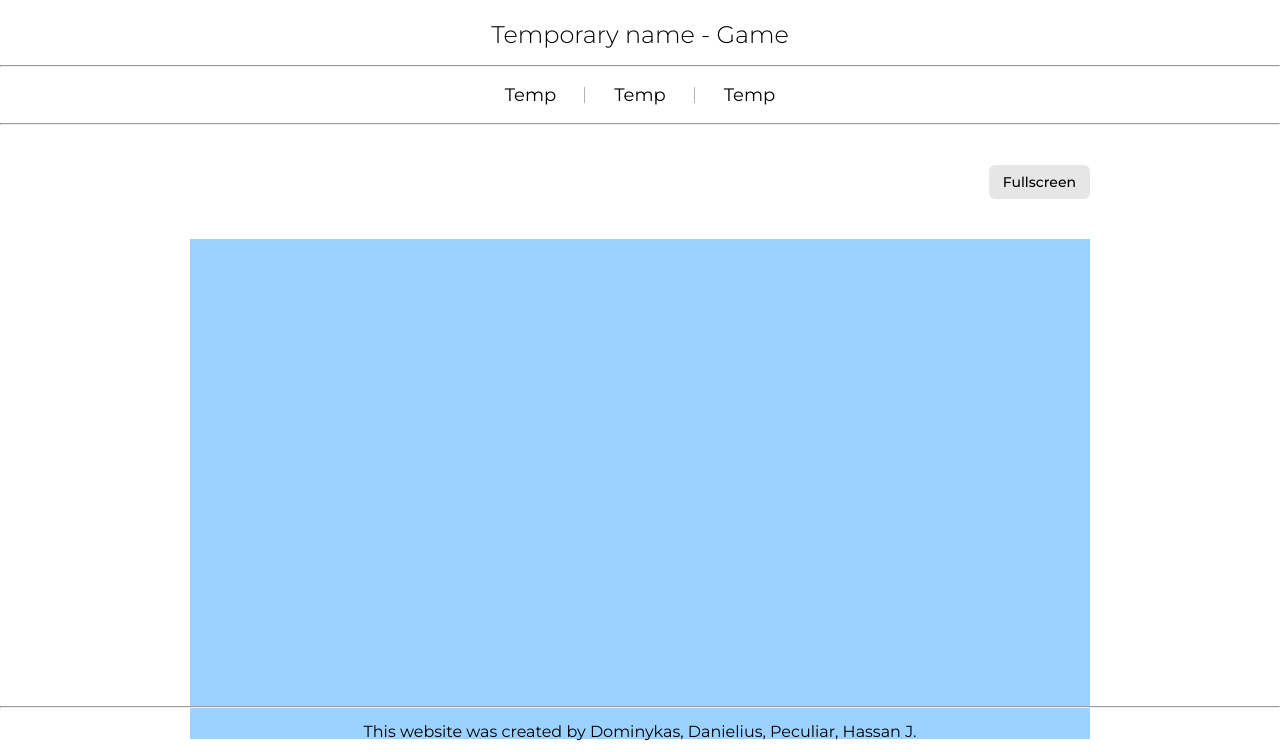
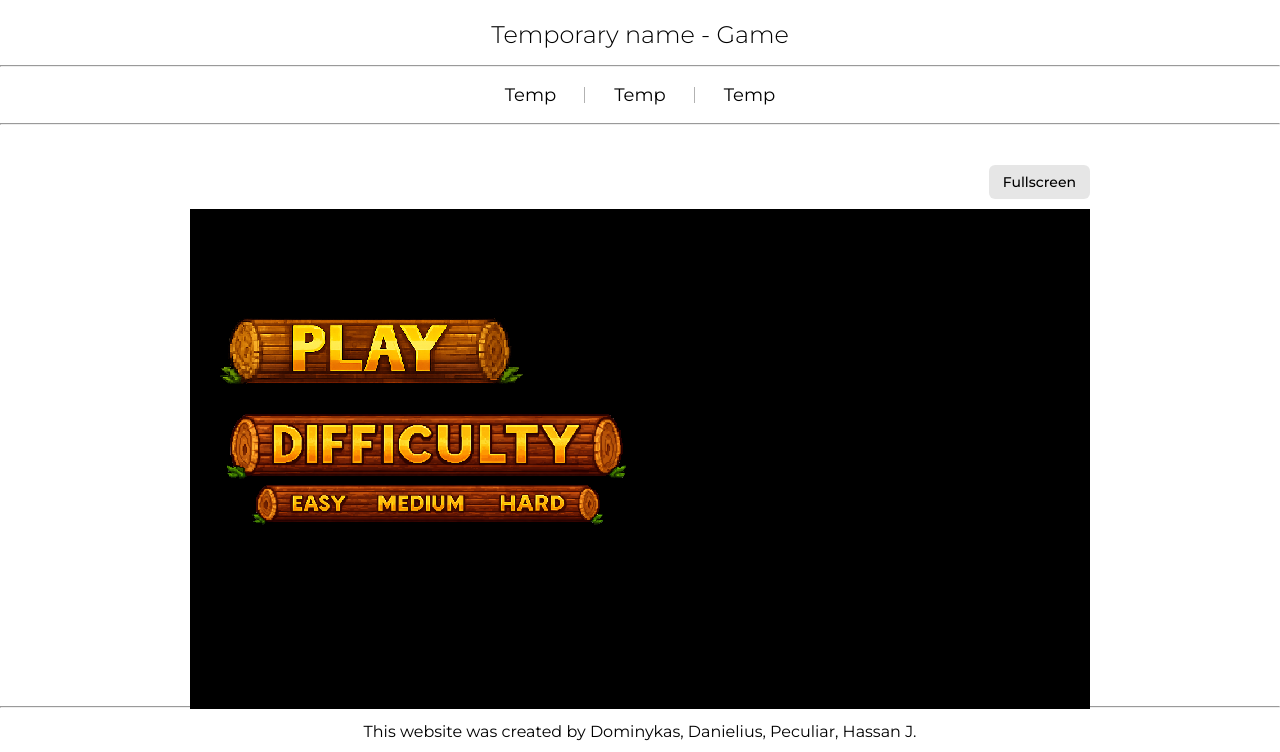
Before and after one commit to h-i-d-d-e-n/Internet-Technologies-Project, a website built with Vite: page client/index.html in a window 1280 px wide. Shown: the top 752 px of the page. Built offline with nearby package versions, Linux system fonts and the light colour scheme; animation ran at ten frames a second.

Commit message:
Refactor CSS styles for consistency and clarity

```diff
--- a/client/css/index.css
+++ b/client/css/index.css
@@ -73,23 +73,179 @@ body {
 
 /* ----------------------------------------- */
 
-#game-container {
-  display: flex;
-  justify-content: center;
-  align-items: center;
-
-  margin-top: 40px;
-}
-
 #game-area {
   width: fit-content;
   margin: 40px auto 0;
+  position: relative;
 }
 
 #game-toolbar {
   display: flex;
   justify-content: flex-end;
   margin-bottom: 10px;
+}
+
+#game-wrapper {
+  position: relative;
+  display: flex;
+  overflow: hidden;
+  justify-content: center;
+  align-items: center;
+}
+
+#game-container {
+  display: block;
+}
+
+#vignette {
+  position: absolute;
+  top: 0;
+  left: 0;
+  width: 100%;
+  height: 100%;
+
+  pointer-events: none;
+
+  background: radial-gradient(
+    circle at center,
+    rgba(0, 0, 0, 0) 60%,
+    rgba(0, 0, 0, 0.5) 100%
+  );
+
+  z-index: 8;
+
+  opacity: 1;
+  transition: opacity 1s ease;
+}
+
+#play-btn,
+#difficulty-btn {
+  position: absolute;
+  image-rendering: pixelated;
+
+  transform: translateX(-350%);
+  transition: transform 0.25s ease;
+
+  z-index: 20;
+}
+
+/* positions */
+#play-btn {
+  top: 10%; /* ↑↓ moves it up/down */
+  left: 20%; /* ←→ moves it left/right */
+  width: 550px;
+}
+
+#difficulty-btn {
+  top: 40%;
+  left: 26%;
+  transform: translateX(-50%) translateX(-350%);
+  width: 450px;
+}
+
+/* entrance */
+#play-btn.active,
+#difficulty-btn.active {
+  transform: translateX(-50%) translateX(0);
+}
+
+/* hover */
+#play-btn.active.hovered,
+#difficulty-btn.active.hovered {
+  transform: translateX(-50%) translateX(0) scale(1.05);
+  filter: brightness(1.15);
+}
+
+/* click */
+#play-btn.active.pressed,
+#difficulty-btn.active.pressed {
+  transform: translateX(-50%) translateX(0) scale(0.95);
+}
+
+/* images */
+#play-btn img,
+#difficulty-btn img {
+  width: 100%;
+  height: auto;
+  display: block;
+
+  pointer-events: none;
+  user-select: none;
+  /* compensate for transparent padding */
+  transform: translateY(-25%);
+}
+
+/* HITBOXES (full control, no guessing) */
+.hitbox {
+  position: absolute;
+  cursor: pointer;
+  background: rgba(255, 0, 0, 0);
+
+  z-index: 30;
+}
+
+/* PLAY */
+.play-hitbox {
+  top: calc(15%);
+  left: 35%;
+  width: 30%;
+  height: 14%;
+}
+
+/* DIFFICULTY */
+.difficulty-hitbox-easy {
+  top: 25%;
+  left: 20%;
+  width: 13%;
+  height: 6%;
+}
+
+.difficulty-hitbox-medium {
+  top: 25%;
+  left: 39%;
+  width: 21%;
+  height: 6%;
+}
+
+.difficulty-hitbox-hard {
+  top: 25%;
+  left: 66%;
+  width: 16%;
+  height: 6%;
+}
+
+/* blur */
+.blur {
+  filter: blur(6px);
+  transition: filter 0.5s ease;
+}
+
+#blur-overlay {
+  position: absolute;
+  top: 0;
+  left: 0;
+  width: 100%;
+  height: 100%;
+
+  backdrop-filter: blur(6px);
+
+  z-index: 5;
+  pointer-events: none;
+}
+
+#fade-overlay {
+  position: absolute;
+  top: 0;
+  left: 0;
+  width: 100%;
+  height: 100%;
+
+  background: black;
+
+  z-index: 10;
+
+  opacity: 1;
+  transition: opacity 5s ease;
 }
 
 #fullscreen-btn {
@@ -115,11 +271,68 @@ body {
   transform: scale(0.98);
 }
 
+/* FULLSCREEN TAKEOVER */
+:fullscreen body * {
+  visibility: hidden;
+}
+
+:fullscreen #game-wrapper,
+:fullscreen #game-wrapper * {
+  visibility: visible;
+}
+
+/* make wrapper fill screen */
+:fullscreen #game-wrapper {
+  position: fixed;
+  top: 0;
+  left: 0;
+
+  width: 100vw;
+  height: 100vh;
+
+  display: flex;
+  justify-content: center;
+  align-items: center;
+
+  margin: 0;
+  padding: 0;
+  overflow: hidden;
+  z-index: 9999;
+} /* FULLSCREEN TAKEOVER */
+:fullscreen body * {
+  visibility: hidden;
+}
+
+:fullscreen #game-wrapper,
+:fullscreen #game-wrapper * {
+  visibility: visible;
+}
+
+/* make wrapper fill screen */
+:fullscreen #game-wrapper {
+  position: fixed;
+  top: 0;
+  left: 0;
+
+  width: 100vw;
+  height: 100vh;
+
+  display: flex;
+  justify-content: center;
+  align-items: center;
+
+  margin: 0;
+  padding: 0;
+  overflow: hidden;
+  z-index: 9999;
+}
+
 #game-container {
   display: flex;
   justify-content: center;
   align-items: center;
 }
+
 /* ----------------------------------------- */
 
 #footer {
```
